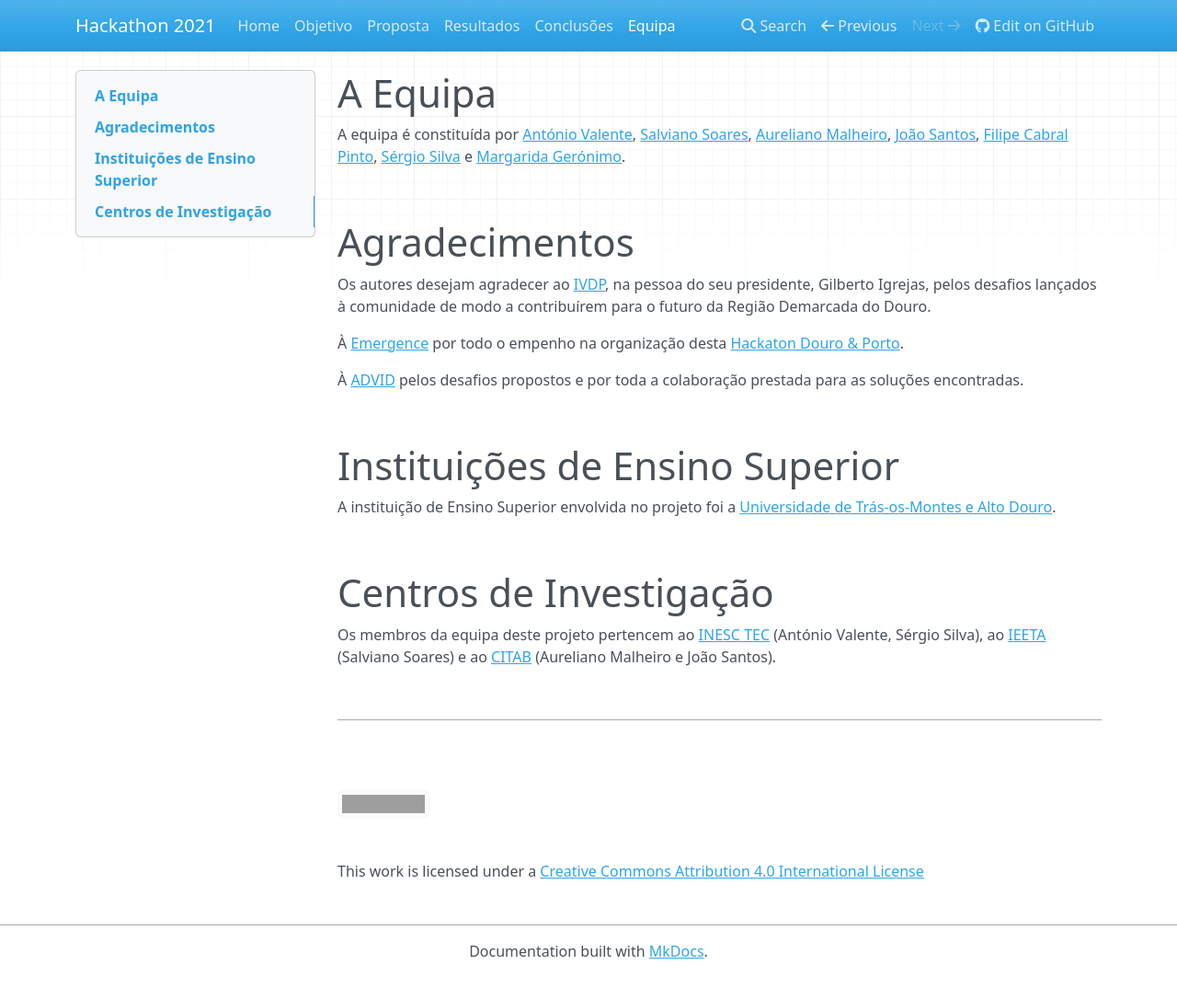
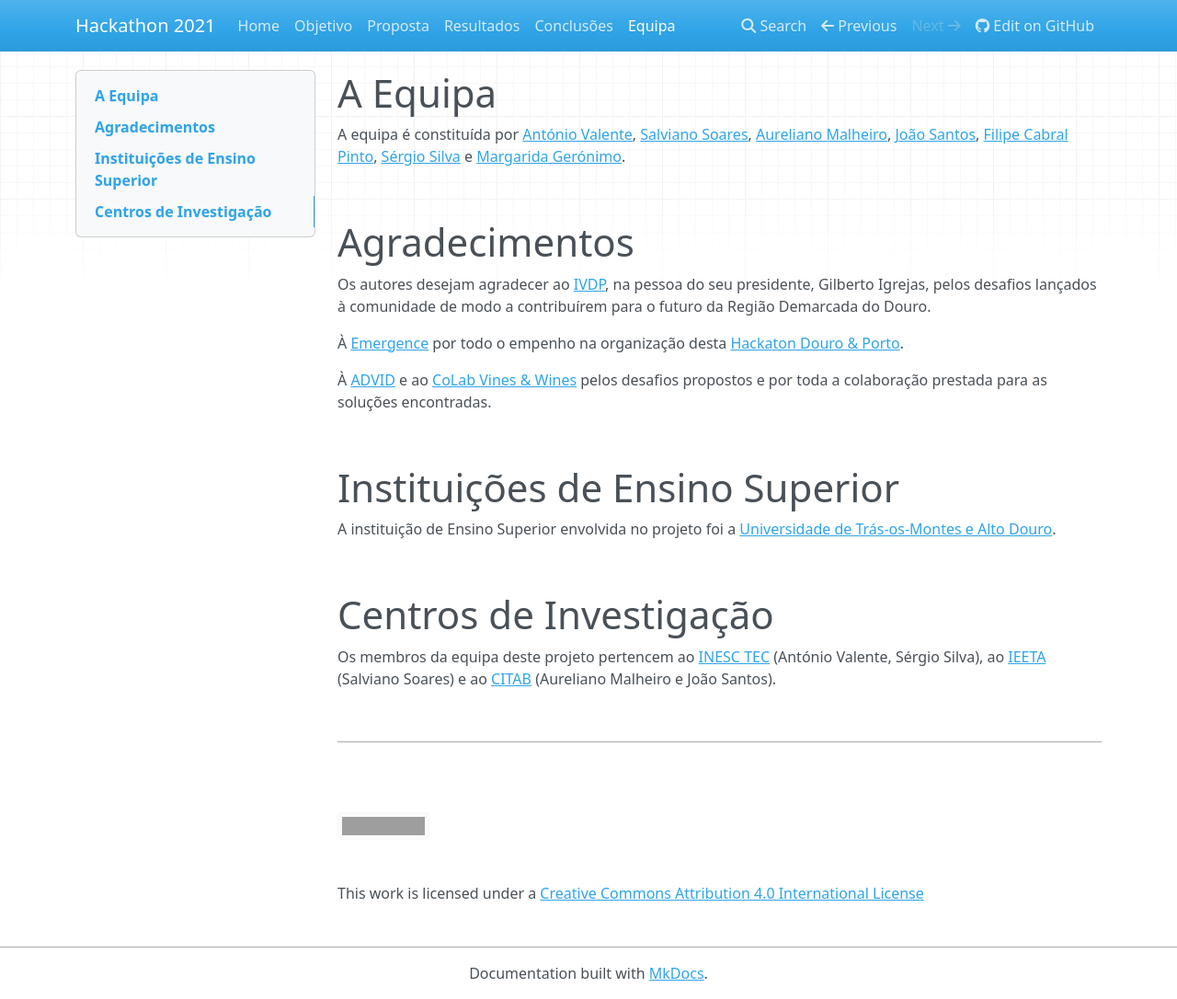
Before and after one commit to leonortunes/HackathonDouroPorto2021_01, an MkDocs documentation site: the page built from docs/team.md, in a window 1280 px wide and 1086 px high. Shown: the whole window at 92% size. Built offline with MkDocs 1.6.1, drawn with Linux system fonts in a browser that asks for light colours; nearby versions of some CDN libraries; grey boxes are pictures that could not be loaded.

Commit message:
Update team.md

```diff
--- a/docs/team.md
+++ b/docs/team.md
@@ -9,7 +9,7 @@ Os autores desejam agradecer ao [IVDP](https://www.ivdp.pt/), na pessoa do seu p
 
 À [Emergence](http://emergencehackathon.com/) por todo o empenho na organização desta [Hackaton Douro & Porto](https://hackdouroeporto.com/).
 
-À [ADVID]() pelos desafios propostos e por toda a colaboração prestada para as soluções encontradas.
+À [ADVID](https://www.advid.pt/) e ao [CoLab Vines & Wines](https://www.colabvinesandwines.pt/en/) pelos desafios propostos e por toda a colaboração prestada para as soluções encontradas.
 
 &nbsp;
 # Instituições de Ensino Superior
```
